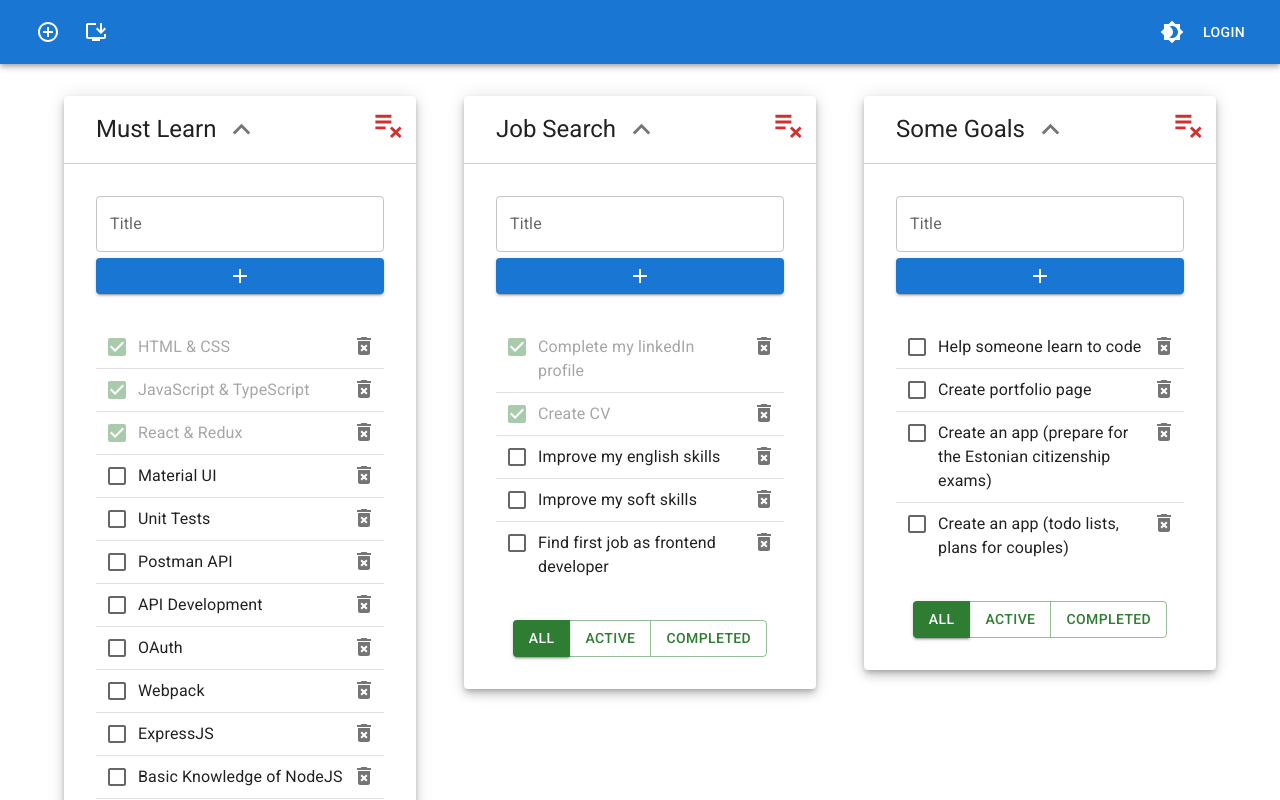
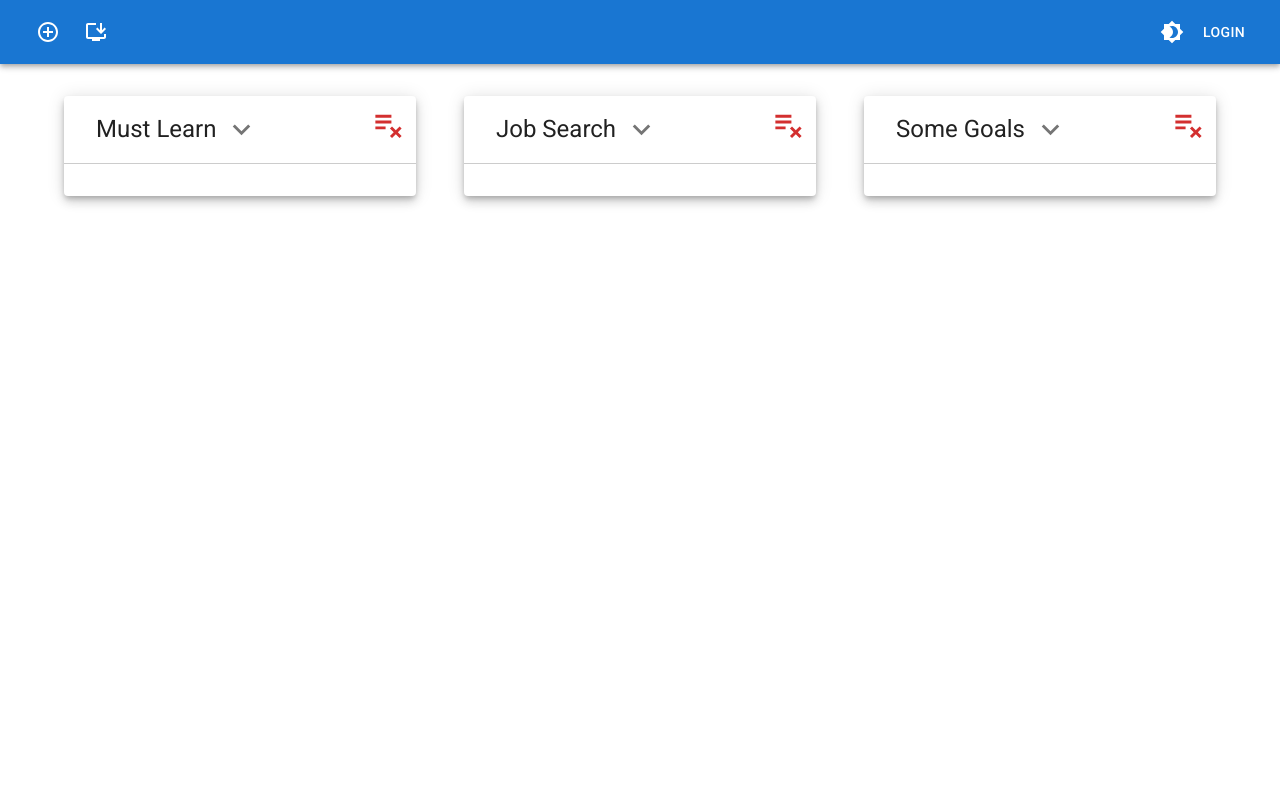
Before and after one commit to insane4l/INCUBATOR-todolist, a React (Create React App) app: page / in a window 1280 px wide. Shown: the top 800 px of the page. Built offline with nearby package versions, Linux system fonts and the light colour scheme.

Commit message:
Components functionality rewritten on react-redux(useDispatch, action). Collapse/uncollapse all todolists functionality implemented

```diff
--- a/src/App.tsx
+++ b/src/App.tsx
@@ -6,6 +6,9 @@ import { TaskType } from './types/types';
 import Container from '@mui/material/Container';
 import Grid from '@mui/material/Grid';
 import AppHeader from './components/AppHeader';
+import { useSelector } from 'react-redux';
+import { AppStateType } from './bll/store';
+import Box from '@mui/material/Box';
 
 
 
@@ -18,118 +21,12 @@ let defaultFilters = [
 export type FilterValuesType = 'all' | 'active' | 'completed'
 export type DefaultFilterTypes = Array<{title: string, value: FilterValuesType, id: string}>
 
-type TaskListsType = {
-    [id: string]: Array<TaskType>
-}
 
 function App() {
 
-    const todoListId1 = v1();
-    const todoListId2 = v1();
-    const todoListId3 = v1();
+    const todoLists = useSelector( (state: AppStateType) => state.todoLists );
+    const taskLists = useSelector( (state: AppStateType) => state.taskLists );
 
-    const [todoLists, setTodoLists] = useState<TodoListType[]>([
-        {id: todoListId1, title: "Must Learn", currentFilter: 'all'},
-        {id: todoListId2, title: "Job Search", currentFilter: 'all'},
-        {id: todoListId3, title: "Some Goals", currentFilter: 'all'},
-    ]);
-
-    const [taskLists, setTaskLists] = useState<TaskListsType>({
-        [todoListId1]: [
-            {title: 'HTML & CSS', isDone: true, id: v1()},
-            {title: 'JavaScript & TypeScript', isDone: true, id: v1()},
-            {title: 'React & Redux', isDone: true, id: v1()},
-            {title: 'Material UI', isDone: false, id: v1()},
-            {title: 'Unit Tests', isDone: false, id: v1()},
-            {title: 'Postman API', isDone: false, id: v1()},
-            {title: 'API Development', isDone: false, id: v1()},
-            {title: 'OAuth', isDone: false, id: v1()},
-            {title: 'Webpack', isDone: false, id: v1()},
-            {title: 'ExpressJS', isDone: false, id: v1()},
-            {title: 'Basic Knowledge of NodeJS', isDone: false, id: v1()},
-            {title: 'React Native', isDone: false, id: v1()}
-        ],
-        [todoListId2]: [
-            {title: 'Complete my linkedIn profile', isDone: true, id: v1()},
-            {title: 'Create CV', isDone: true, id: v1()},
-            {title: 'Improve my english skills', isDone: false, id: v1()},
-            {title: 'Improve my soft skills', isDone: false, id: v1()},
-            {title: 'Find first job as frontend developer', isDone: false, id: v1()}
-        ],
-        [todoListId3]: [
-            {title: 'Help someone learn to code', isDone: false, id: v1()},
-            {title: 'Create portfolio page', isDone: false, id: v1()},
-            {title: 'Create an app (prepare for the Estonian citizenship exams)', isDone: false, id: v1()},
-            {title: 'Create an app (todo lists, plans for couples)', isDone: false, id: v1()}
-        ]
-    });
-
-
-
-    const changeTaskStatus = (taskId: string, todoListId: string): void => {
-		let newList = [...taskLists[todoListId]];
-		let selectedTask = newList.find(el => el.id === taskId);
-		if (selectedTask) {
-			selectedTask.isDone = !selectedTask.isDone;
-            setTaskLists({...taskLists, todoListId: newList})
-		}
-	}
-
-    const changeTaskTitle = (taskId: string, todoListId: string, newTitle: string) => {
-        let newList = [...taskLists[todoListId]];
-
-        let selectedTask = newList.find(el => el.id === taskId);
-
-        if (selectedTask) {
-            selectedTask.title = newTitle;
-            setTaskLists({...taskLists, todoListId: newList});
-        }
-    }
-
-
-    const removeTask = (taskId: string, todoListId: string): void => {
-		let changedList = taskLists[todoListId].filter(el => el.id !== taskId);
-		setTaskLists({...taskLists, [todoListId]: changedList});
-    }
-
-	const addTask = (itemTitle: string, todoListId: string): void => {
-		const newTask = {title: itemTitle, isDone: false, id: v1()};
-		setTaskLists({...taskLists, [todoListId]: [ newTask, ...taskLists[todoListId] ]});
-	}
-
-    const changeFilter = (filter: FilterValuesType, todoListId: string) => {
-        const todoList = todoLists.find(el => el.id === todoListId);
-        if (todoList) {
-            todoList.currentFilter = filter;
-            setTodoLists([...todoLists]);
-        }
-    }
-
-    const deleteList = (listId: string) => {
-        let newTodoLists = todoLists.filter(el => el.id !== listId);
-        setTodoLists(newTodoLists);
-
-        delete taskLists[listId];
-        setTaskLists({...taskLists});
-    }
-
-    const addNewTodoList = (title: string) => {
-        const id = v1();
-        const newTodoList: TodoListType = {id, title, currentFilter: 'all'};
-
-        setTodoLists([newTodoList, ...todoLists]);
-        setTaskLists({[id]: [], ...taskLists})
-    }
-
-    const changeTodoListTitle = (listId: string, newTitle: string) => {
-        const list = todoLists.find(el => el.id === listId);
-
-        if (list) {
-            list.title = newTitle;
-            setTodoLists([...todoLists]);
-        }
-
-    }
 
     const mappedTodoLists = todoLists.map(list => {
 
@@ -145,26 +42,21 @@ function App() {
         return (
             <TodoList
                 key={list.id}
-                listId={list.id}
+                todoListId={list.id}
                 title={list.title}
                 currentFilter={list.currentFilter}
                 tasks={tasks}
                 filters={defaultFilters}
-                changeTaskStatus={changeTaskStatus}
-                changeTaskTitle={changeTaskTitle}
-                removeTask={removeTask}
-                addTask={addTask}
-                changeFilter={changeFilter}
-                deleteList={deleteList}
-                changeTodoListTitle={changeTodoListTitle} />
+                isCollapsed={list.isCollapsed}
+            />
         )
     });
 
 
     return (
 
-        <>
-            <AppHeader addNewTodoList={addNewTodoList} />
+        <Box sx={{height: '105vh'}}>
+            <AppHeader />
 
             <Container fixed>
 
@@ -173,13 +65,8 @@ function App() {
                 </Grid>
 
             </Container>
-        </>
+        </Box>
     );
 }
 
 export default App;
-
-
-type TodoListType = {
-    id: string, title: string, currentFilter: FilterValuesType
-}
--- a/src/bll/store.ts
+++ b/src/bll/store.ts
@@ -7,4 +7,6 @@ const reducers = combineReducers({
     taskLists: taskListsReducer
 });
 
+export type AppStateType = ReturnType<typeof reducers>
+
 export const store = createStore(reducers);
--- a/src/bll/taskListsReducer.ts
+++ b/src/bll/taskListsReducer.ts
@@ -56,8 +56,8 @@ const taskListsReducer = (state: taskListsStateType = initialState, action: Task
             return {
                 ...state,
                 [action.payload.todoListId]: [
-                    ...state[action.payload.todoListId],
-                    {title: action.payload.taskTitle, isDone: false, id: action.payload.newTaskId}
+                    {title: action.payload.taskTitle, isDone: false, id: action.payload.newTaskId},
+                    ...state[action.payload.todoListId]
                 ]
             }
         case 'tl/TASK-LISTS/REMOVE-TASK':
--- a/src/components/FilterPanel.tsx
+++ b/src/components/FilterPanel.tsx
@@ -3,8 +3,17 @@ import { DefaultFilterTypes, FilterValuesType } from '../App';
 import Button from '@mui/material/Button';
 import ButtonGroup from '@mui/material/ButtonGroup';
 import { Box } from '@mui/material';
+import { useDispatch } from 'react-redux';
+import { changeTodolistFilterAC } from '../bll/todoListsReducer';
 
-const FilterPanel: React.FC<FilterPanelPropsType> = ({listId, filters, currentFilter, changeFilter}) => {
+const FilterPanel: React.FC<FilterPanelPropsType> = ({todoListId, filters, currentFilter}) => {
+
+    const dispatch = useDispatch();
+
+    const changeTodoListFilter = (todoListId: string, filter: FilterValuesType) => {
+        dispatch(changeTodolistFilterAC(todoListId, filter) )
+    }
+
     return (
         <Box sx={{display: 'flex', justifyContent: 'center', mt: 3}}>
             <ButtonGroup variant="outlined" color="success" aria-label="outlined button group">
@@ -13,7 +22,7 @@ const FilterPanel: React.FC<FilterPanelPropsType> = ({listId, filters, currentFi
                     <Button key={el.id}
                             variant={el.value === currentFilter ? "contained" : "outlined"}
                             value={el.value}
-                            onClick={() => changeFilter(el.value, listId)} >
+                            onClick={() => changeTodoListFilter(todoListId, el.value)} >
 
                         {el.title}
 
@@ -29,8 +38,7 @@ const FilterPanel: React.FC<FilterPanelPropsType> = ({listId, filters, currentFi
 export default FilterPanel;
 
 type FilterPanelPropsType = {
-    listId: string
+    todoListId: string
     filters: DefaultFilterTypes
     currentFilter: FilterValuesType
-    changeFilter: (filter: FilterValuesType, todoListId: string) => void
 }
--- a/src/components/TaskItem.tsx
+++ b/src/components/TaskItem.tsx
@@ -6,45 +6,51 @@ import IconButton from '@mui/material/IconButton';
 import Checkbox from '@mui/material/Checkbox';
 import Box from '@mui/material/Box';
 import ListItem from '@mui/material/ListItem';
+import { useDispatch } from 'react-redux';
+import { changeTaskTitleAC, removeTaskAC, toggleTaskStatusAC } from '../bll/taskListsReducer';
+import Divider from '@mui/material/Divider';
 
 
 
-const TaskItem: React.FC<ListItemPropsType> = ({listId, task, removeItem, changeItemStatus, changeItemTitle}) => {
+const TaskItem: React.FC<ListItemPropsType> = ({todoListId, task, withDivider}) => {
 
     const {title, isDone, id} = task;
+    const dispatch = useDispatch();
 
-    const onItemStatusChange = () => {
-        changeItemStatus(id, listId)
+    const changeTaskStatus = () => {
+        dispatch( toggleTaskStatusAC(todoListId, id) );
     }
 
-    const onItemTitleChange = (newTitle: string) => {
-        changeItemTitle(id, listId, newTitle);
+    const changeTaskTitle = (newTitle: string) => {
+        dispatch( changeTaskTitleAC(todoListId, id, newTitle) );
     }
 
-    const onRemoveHandler = () => {
-        removeItem(id, listId);
+    const removeTask = () => {
+        dispatch( removeTaskAC(todoListId, id) );
     }
 
     const completedTaskOpacity = isDone ? '.4' : '1';
 
     return (
-
+        <>
             <ListItem disablePadding sx={{display: 'flex', justifyContent: 'space-between', alignItems: 'flex-start'}}>
                 <Box sx={{display: 'flex', alignItems: 'flex-start', width: '100%', opacity: completedTaskOpacity}}>
                     <Checkbox
                         color="success"
                         checked={isDone}
-                    onChange={onItemStatusChange} />
+                        onChange={changeTaskStatus} />
 
                     <Box sx={{p: '9px 0'}}>
-                    <EditableTextLine text={title} setNewText={onItemTitleChange} />
+                        <EditableTextLine text={title} setNewText={changeTaskTitle} />
                     </Box>
                 </Box>
 
-            <IconButton onClick={onRemoveHandler}>
+                <IconButton onClick={removeTask}>
                     <DeleteForeverIcon />
                 </IconButton>
             </ListItem>
+            {withDivider && <Divider />}
+        </>
 
     )
 }
@@ -53,9 +59,7 @@ export default TaskItem;
 
 
 type ListItemPropsType =  {
-    listId: string
+    todoListId: string
     task: TaskType
-    removeItem: (taskId: string, todoListId: string) => void
-    changeItemStatus: (taskId: string, todoListId: string) => void
-    changeItemTitle: (taskId: string, todoListId: string, newTitle: string) => void
+    withDivider: boolean
 }
--- a/src/components/TaskList.tsx
+++ b/src/components/TaskList.tsx
@@ -2,23 +2,17 @@ import React from 'react';
 import { TaskType } from '../types/types';
 import TaskItem from './TaskItem';
 import List from '@mui/material/List';
-import Divider from '@mui/material/Divider';
 
-const TaskList: React.FC<ListPropsType> = ({listId, tasks, removeItem, changeItemStatus, changeItemTitle}) => {
+const TaskList: React.FC<TaskListPropsType> = ({todoListId, tasks}) => {
 
     return (
         <List>
             {tasks.map((el, i) => (
-                <>
-                    <TaskItem
-                        key={el.id}
-                        listId={listId}
-                        task={el}
-                        removeItem={removeItem}
-                        changeItemStatus={changeItemStatus}
-                        changeItemTitle={changeItemTitle} />
-                    {i !== (tasks.length - 1) && <Divider />}
-                </>
+                <TaskItem
+                    key={el.id}
+                    todoListId={todoListId}
+                    task={el}
+                    withDivider={i !== (tasks.length - 1)} />
             ) )}
         </List>
     )
@@ -27,10 +21,7 @@ const TaskList: React.FC<ListPropsType> = ({listId, tasks, removeItem, changeIte
 export default TaskList;
 
 
-type ListPropsType = {
-    listId: string
+type TaskListPropsType = {
+    todoListId: string
     tasks: Array<TaskType>
-    removeItem: (taskId: string, todoListId: string) => void
-    changeItemStatus: (taskId: string, todoListId: string) => void
-    changeItemTitle: (taskId: string, todoListId: string, newTitle: string) => void
 }
--- a/src/components/TodoList.tsx
+++ b/src/components/TodoList.tsx
@@ -15,56 +15,66 @@ import ExpandMoreIcon from '@mui/icons-material/ExpandMore';
 import ExpandLessIcon from '@mui/icons-material/ExpandLess';
 import Box from '@mui/material/Box';
 import Collapse from '@mui/material/Collapse';
+import { useDispatch } from 'react-redux';
+import { changeTodolistTitleAC, deleteTodolistAC, toggleTodolistCollapseAC } from '../bll/todoListsReducer';
+import { addNewTaskAC, removeAllListTasksAC } from '../bll/taskListsReducer';
+import { v1 } from 'uuid';
 
 
-const TodoList: React.FC<TodoListPropsType> = ({listId, title, currentFilter, tasks, filters, changeTaskStatus, changeTaskTitle, removeTask, addTask, changeFilter, deleteList, changeTodoListTitle}) => {
+const TodoList: React.FC<TodoListPropsType> = ({todoListId, title, currentFilter, tasks, filters, isCollapsed}) => {
 
-	let [collapsedMode, setCollapsedMode] = useState(false);
+	console.log(`todolist id: [${todoListId}] rerendered`);
 
-	const collapseList = () => {
-		setCollapsedMode(currentMode => currentMode === true ? false : true)
-	}
+	const dispatch = useDispatch();
 
-	console.log(`todolist id: [${listId}] rerendered`);
-
-	const onDeleteClickHandler = () => {
-		deleteList(listId);
+	const deleteTodoList = () => {
+		dispatch( deleteTodolistAC(todoListId) )
+		dispatch( removeAllListTasksAC(todoListId) )
 	}
 
 	const addNewTask = (title: string) => {
-		addTask(title, listId);
+		let newTaskId = v1();
+		dispatch(addNewTaskAC(todoListId, newTaskId, title));
 	}
 
-	const onChangeListTitleHandler = (newTitle: string) => {
-		changeTodoListTitle(listId, newTitle);
+	const changeTodoListTitle = (newTitle: string) => {
+		dispatch( changeTodolistTitleAC(todoListId, newTitle) )
 	}
+
+	const collapseList = () => {
+		dispatch( toggleTodolistCollapseAC(todoListId) );
+	}
+
+
 
     return (
 		<Grid item xs={4}>
 			<Paper elevation={6} sx={{ position: 'relative'}}>
 				<Box sx={{display: 'flex', alignItems: 'center', pt: 1, pr: 4, pb: 1, pl: 4, mb: 4, borderBottom: '1px solid rgba(0,0,0, .2)'}}>
 					<Typography variant="h5" gutterBottom component="span" sx={{mb: 0}}>
-						<EditableTextLine text={title} setNewText={onChangeListTitleHandler}/>
+						<EditableTextLine text={title} setNewText={changeTodoListTitle}/>
 					</Typography>
 
 					<IconButton onClick={collapseList} >
-						{collapsedMode ?  <ExpandMoreIcon fontSize="large"/> : <ExpandLessIcon fontSize="large"/>}
+						{isCollapsed ?  <ExpandMoreIcon fontSize="large"/> : <ExpandLessIcon fontSize="large"/>}
 					</IconButton>
 				</Box>
 
 
 
-				<IconButton onClick={onDeleteClickHandler} color="error" sx={{position: 'absolute', top: '0.1em', right: '0.1em'}}>
+				<IconButton onClick={deleteTodoList} color="error" sx={{position: 'absolute', top: '0.1em', right: '0.1em'}}>
 					<PlaylistRemoveIcon fontSize="large" />
 				</IconButton>
 
 
-				<Collapse in={!collapsedMode}>
+				<Collapse in={!isCollapsed}>
+
 					<Box sx={{pr: 4, pb: 4, pl: 4}}>
 						<AddNewItemForm addItem={addNewTask} />
-						<TaskList listId={listId} tasks={tasks} removeItem={removeTask} changeItemStatus={changeTaskStatus} changeItemTitle={changeTaskTitle} />
-						<FilterPanel listId={listId} filters={filters} changeFilter={changeFilter} currentFilter={currentFilter}/>
+						<TaskList todoListId={todoListId} tasks={tasks} />
+						<FilterPanel todoListId={todoListId} filters={filters} currentFilter={currentFilter}/>
 					</Box>
+
 				</Collapse>
 
 
@@ -77,16 +87,10 @@ export default React.memo(TodoList);
 
 
 type TodoListPropsType = {
-	listId: string
+	todoListId: string
     title: string
 	currentFilter: FilterValuesType
     tasks: Array<TaskType>
 	filters: DefaultFilterTypes
-	changeTaskStatus: (taskId: string, todoListId: string) => void
-	changeTaskTitle: (taskId: string, todoListId: string, newTitle: string) => void
-	removeTask: (taskId: string, todoListId: string) => void
-	addTask: (itemTitle: string, todoListId: string) => void
-	changeFilter: (filter: FilterValuesType, todoListId: string) => void
-	deleteList: (todoListId: string) => void
-	changeTodoListTitle: (todoListId: string, newTitle: string) => void
+	isCollapsed: boolean
 }
--- a/src/components/common/AddNewItemForm.tsx
+++ b/src/components/common/AddNewItemForm.tsx
@@ -2,14 +2,13 @@ import AddIcon from '@mui/icons-material/Add';
 import TextField from '@mui/material/TextField';
 import IconButton from '@mui/material/IconButton';
 import React, { ChangeEvent, KeyboardEvent, useState } from 'react';
-import { DoorBack } from '@mui/icons-material';
 import Button from '@mui/material/Button';
 
 
 const AddNewItemForm: React.FC<AddNewItemFormPropsType> = ({ addItem }) => {
 
     const [newItemTitle, setNewItemTitle] = useState<string>('');
-    const [validationError, setValidationError] = useState<string | null>(null)
+    const [validationError, setValidationError] = useState<string | null>(null);
 
     const onInputChange = (e: ChangeEvent<HTMLInputElement>) => {
         setNewItemTitle(e.currentTarget.value)
```
Also changed, not shown: src/bll/todoListsReducer.ts (+36 -8 lines), src/components/AddTodoListForm.tsx (+14 -6 lines), src/components/AppHeader.tsx (+23 -18 lines), src/components/common/EditableTextLine.tsx (+27 -5 lines), 2 other files (tests, documents, lock files or other folders). Lines whose indentation alone changed are shown as unchanged.
